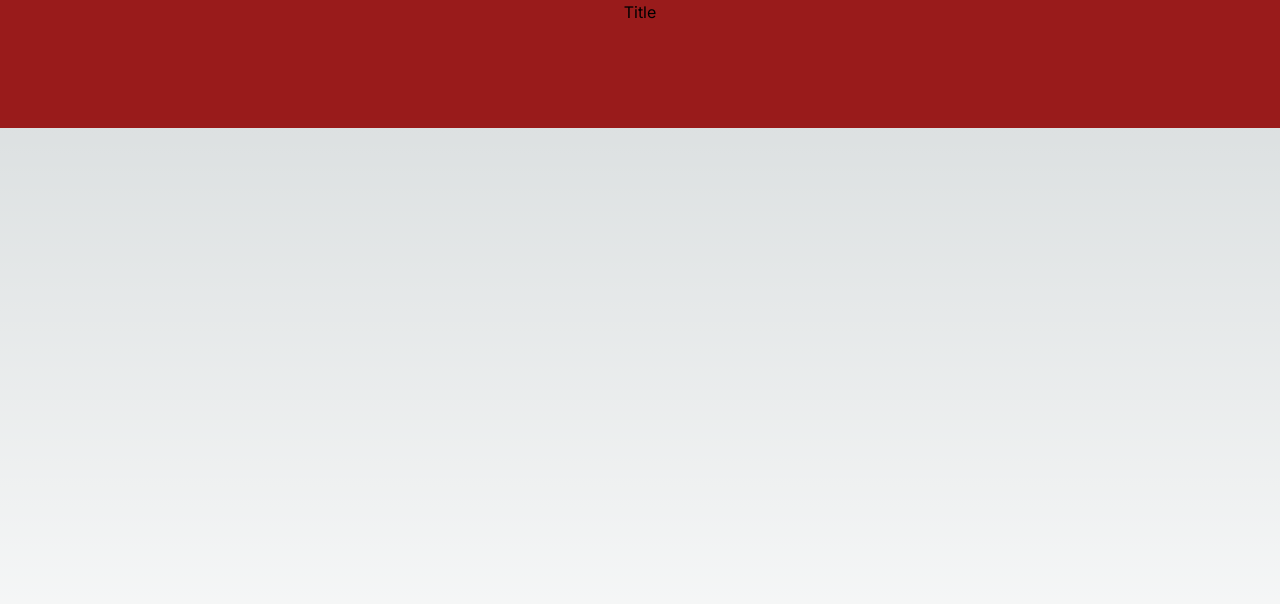
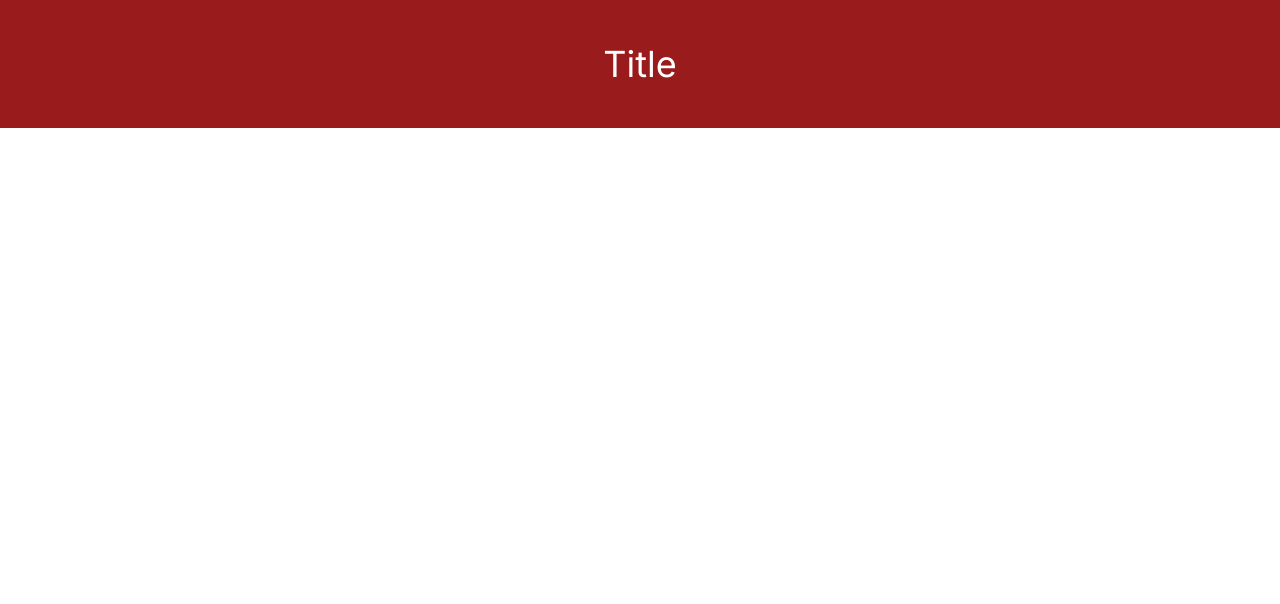
Before and after one commit to ramananj34/hack-app, a Next.js app: page / in a window 1280 px wide. Shown: the top 604 px of the page. Built offline with nearby package versions, Linux system fonts and the light colour scheme.

Commit message:
Worked on header

```diff
--- a/app/page.js
+++ b/app/page.js
@@ -2,9 +2,9 @@ import Image from "next/image";
 
 export default function Home() {
   return (
-    <div className="h-screen w-screen bg-red-0">
-      <div className="flex left-0 top-0 h-32 w-screen bg-red-800 justify-center place-content-center">
-        <h1 className="">Title</h1>
+    <div className="h-screen w-screen bg-white">
+      <div className="flex left-0 top-0 h-32 w-screen bg-red-800 justify-center items-center">
+        <h1 className="text-center text-white text-4xl">Title</h1>
       </div>
     </div>
   );
```
